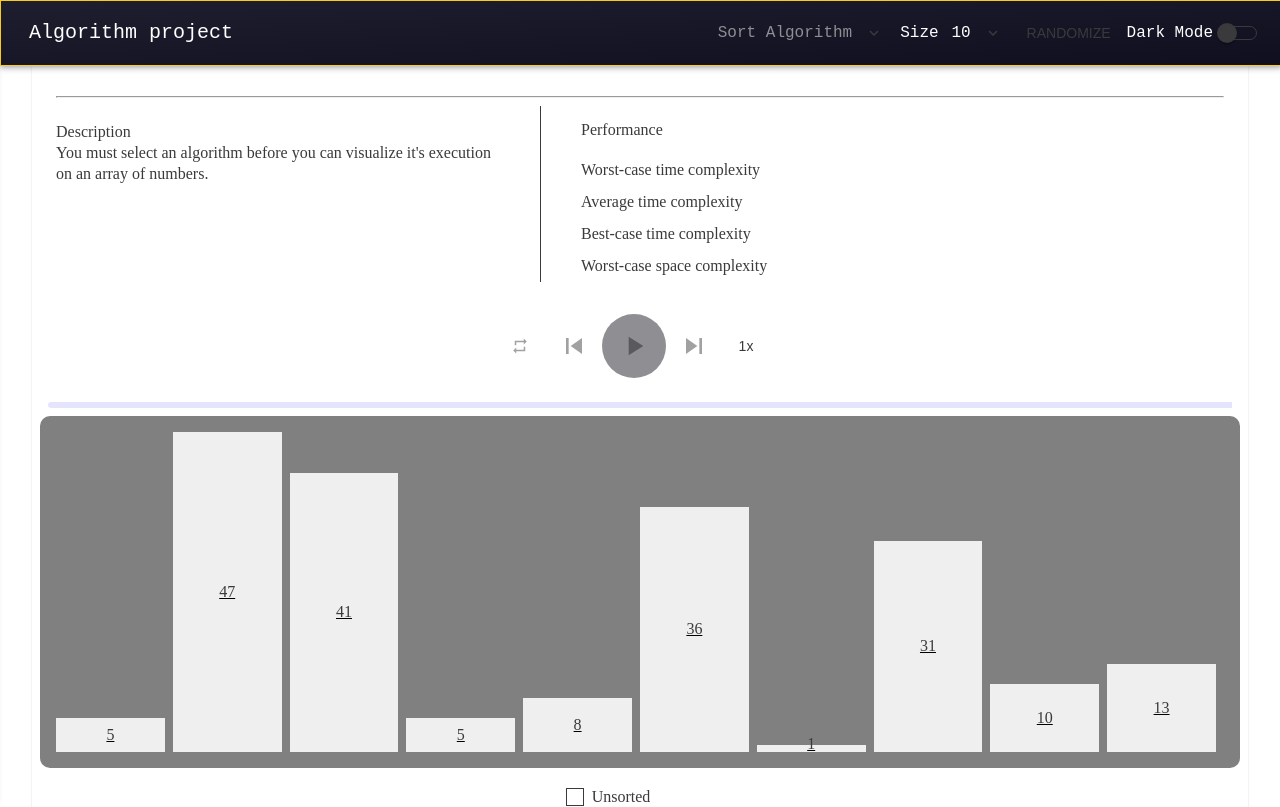
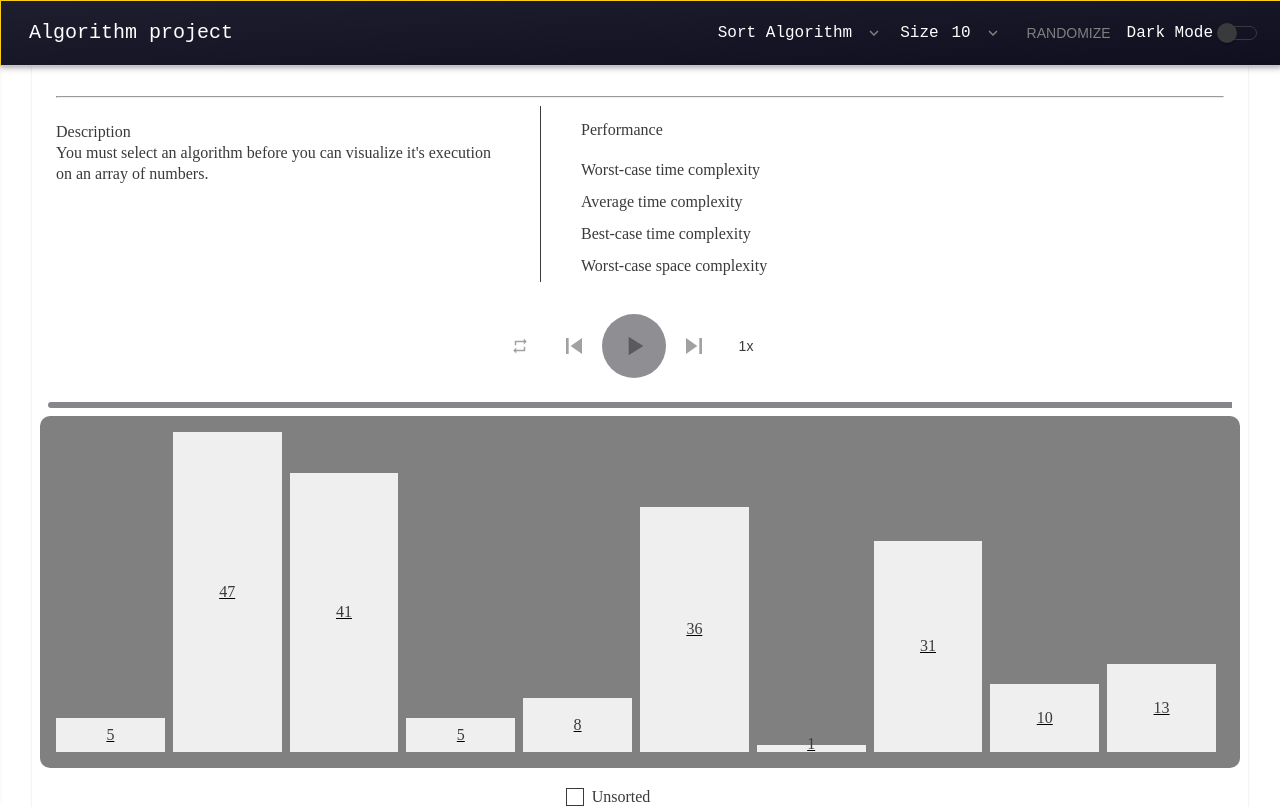
Before and after one commit to kai713/algos-project, a React (Create React App) app: page / in a window 1280 px wide. Shown: the top 807 px of the page. Built offline with nearby package versions, Linux system fonts and the light colour scheme; a web font is replaced by a local one.

Commit message:
feature/algos-4 - Изменение top bar

```diff
--- a/src/_settngs/dark.css
+++ b/src/_settngs/dark.css
@@ -1,5 +1,5 @@
 .App_dark {
-  --primary: #a5d6a7;
+  --primary: #000000;
   --primary-light: #d7ffd9;
   --primary-dark: #75a478;
 
--- a/src/_settngs/variables.css
+++ b/src/_settngs/variables.css
@@ -1,5 +1,5 @@
 .App {
-  --primary: #66bb6a;
+  --primary: #000000;
   --primary-light: #98ee99;
   --primary-dark: #3cb746;
 
@@ -27,7 +27,7 @@
   --gray-50: rgb(242, 242, 247);
   --gray-100: rgb(229, 229, 234);
   --gray-200: rgb(209, 209, 214);
-  --gray-300: rgb(228, 228, 252);
+  --gray-300: rgb(134, 134, 141);
   --gray-400: rgb(174, 174, 178);
   --gray-500: rgb(142, 142, 147);
   --gray-600: rgb(99, 99, 102);
@@ -41,7 +41,7 @@
   --button-disabled-ink-color: rgba(0, 0, 0, 0.37);
 
   --background-color-1: white;
-  --background-color-2: white;
+  --background-color-2: #ffffff;
   --background-color-3: white;
   --background-color-4: white;
 
--- a/src/components/atoms/Button/style.css
+++ b/src/components/atoms/Button/style.css
@@ -63,6 +63,7 @@
 /* Modifiers */
 .Button_uppercase {
   text-transform: uppercase;
+  color: gray;
 }
 
 .Button_dense {
--- a/src/components/molecules/Menu/style.css
+++ b/src/components/molecules/Menu/style.css
@@ -11,7 +11,7 @@
     top: 100%;
     left: 0;
     right: 0;
-
+    color: white;
 
     max-height: 80vh;
     padding: 0;
@@ -21,7 +21,8 @@
 
     text-align: justify;
     list-style: none;
-    background-color: var(--background-color-2);
+    background: linear-gradient(to bottom right, #1e1e2f, #0f0f1f);
+
 }
 
 .Menu__Header {
@@ -39,11 +40,9 @@
 }
 
 .Menu__Placeholder {
-    color: var(--gray-500);
 }
 
 .Menu__Item {
-    border-bottom: 1px solid var(--gray-300);
     padding: 0.75rem;
     scrollbar-width: none;
 }
```
Also changed, not shown: 1 other file (tests, documents, lock files or other folders).
